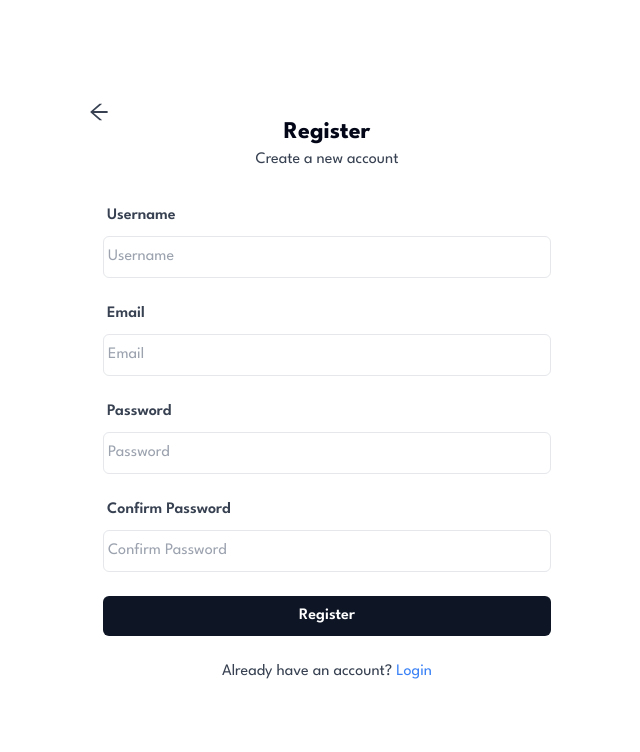
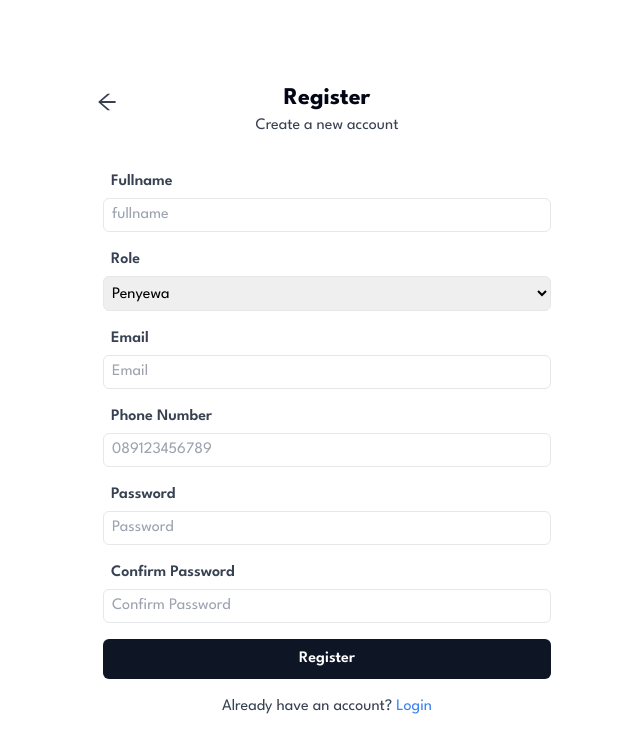
Before and after one commit to GamelabAhmad/Project26-3-RentHouseApp, a React (Vite) app in the folder frontend/: page /register in a window 1280 px wide. Shown: the top 752 px of the page, without its empty margins (313-953 px from the left). Built offline with nearby package versions, Linux system fonts and the light colour scheme.

Commit message:
mennjalankan fitur register dan restyling

```diff
--- a/frontend/src/pages/Register.jsx
+++ b/frontend/src/pages/Register.jsx
@@ -1,13 +1,63 @@
-import React from "react";
-import { NavLink } from "react-router-dom";
+import React, { useState } from "react";
 import { AiOutlineArrowLeft } from "react-icons/ai";
+import { NavLink, useNavigate } from "react-router-dom";
 
 export default function Register() {
+  const [email, setEmail] = useState("");
+  const [password, setPassword] = useState("");
+  const [fullname, setFullname] = useState("");
+  const [nomorTelp, setNomorTelp] = useState("");
+  const [confirmPassword, setConfirmPassword] = useState("");
+  const [role, setRole] = useState("penyewa");
+  const [bankName, setBankName] = useState("");
+  const [accountNumber, setAccountNumber] = useState("");
+  const [error, setError] = useState("");
+  const [passwordError, setPasswordError] = useState("");
+  const [successMessage, setSuccessMessage] = useState("");
+  const navigate = useNavigate();
+
+  async function handleRegister(e) {
+    e.preventDefault();
+    if (password !== confirmPassword) {
+      setPasswordError("Password doesn't match");
+      return;
+    }
+
+    try {
+      const res = await fetch("http://localhost:4000/api/users/register", {
+        method: "POST",
+        headers: {
+          "Content-Type": "application/json",
+        },
+        body: JSON.stringify({
+          email,
+          password,
+          fullname,
+          nomor_telp: nomorTelp,
+          role,
+          nama_bank: role === "pemilik" ? bankName : null,
+          nomor_rekening: role === "pemilik" ? accountNumber : null,
+        }),
+      });
+      if (res.ok) {
+        setSuccessMessage("Registration Successful");
+        setTimeout(() => {
+          navigate("/login");
+        }, 1000);
+      } else {
+        const data = await res.json();
+        setError(data.message || "Failed to register");
+      }
+    } catch (error) {
+      setError(`register failed: ${error.message}`);
+    }
+  }
+  console.log(fullname, email, password, confirmPassword);
   return (
     <div className="flex items-center justify-center min-h-screen bg-white font-spartan">
       <div className="relative bg-white p-8 rounded-lg w-full max-w-md md:max-w-lg">
         <NavLink
-          className="absolute top-4 left-4 text-gray-700 hover:text-gray-900"
+          className="absolute top-10 left-6 text-gray-700 hover:text-gray-900"
           to="/"
         >
           <AiOutlineArrowLeft size={24} />
@@ -16,62 +66,155 @@ export default function Register() {
           <h2 className="text-2xl font-bold text-slate-950">Register</h2>
           <p className="text-gray-700">Create a new account</p>
         </div>
-        <form className="space-y-6">
+        <form className="space-y-4" onSubmit={handleRegister}>
+          {error && <p className="text-red-500 text-lg uppercase">{error}</p>}
+          {successMessage && (
+            <p className="text-green-500 text-lg uppercase">{successMessage}</p>
+          )}
           <div className="form-group">
             <label
-              htmlFor="username"
-              className="block mb-2 text-gray-700 font-semibold ml-1"
+              htmlFor="fullname"
+              className="block mb-1 text-gray-700 font-semibold ml-2"
             >
-              Username
+              Fullname
             </label>
             <input
+              onChange={(e) => setFullname(e.target.value)}
+              value={fullname}
               type="text"
-              id="username"
-              placeholder="Username"
-              className="w-full px-1 py-2 border rounded-md focus:outline-none focus:ring-2 focus:ring-blue-500"
+              id="fullname"
+              placeholder="fullname"
+              className="w-full px-2 py-1 border rounded-md focus:outline-none focus:ring-2 focus:ring-blue-500"
             />
           </div>
           <div className="form-group">
             <label
+              htmlFor="role"
+              className="block mb-1 text-gray-700 font-semibold ml-2"
+            >
+              Role
+            </label>
+            <select
+              id="role"
+              value={role}
+              onChange={(e) => setRole(e.target.value)}
+              className="w-full px-1 py-2 border rounded-md focus:outline-none focus:ring-2 focus:ring-blue-500"
+            >
+              <option value="penyewa" className="p-4">
+                Penyewa
+              </option>
+              <option value="pemilik" className="p-4">
+                Pemilik
+              </option>
+            </select>
+          </div>
+          {role === "pemilik" && (
+            <>
+              <div className="form-group">
+                <label
+                  htmlFor="bank-name"
+                  className="block mb-1 text-gray-700 font-semibold ml-2"
+                >
+                  Nama Bank
+                </label>
+                <select
+                  id="bank-name"
+                  value={bankName}
+                  onChange={(e) => setBankName(e.target.value)}
+                  className="w-full px-1 py-2 border rounded-md focus:outline-none focus:ring-2 focus:ring-blue-500"
+                >
+                  <option>Pilih Bank</option>
+                  <option value="BCA">BCA</option>
+                  <option value="Mandiri">Mandiri</option>
+                  <option value="SEABANK">SEABANK</option>
+                  <option value="BNI">BNI</option>
+                  <option value="BRI">BRI</option>
+                </select>
+              </div>
+              <div className="form-group">
+                <label
+                  htmlFor="nomor-rekening"
+                  className="block mb-1 text-gray-700 font-semibold ml-2"
+                >
+                  Nomor Rekening <span className="text-red-500 text-lg">*</span>
+                </label>
+                <input
+                  onChange={(e) => setAccountNumber(e.target.value)}
+                  value={accountNumber}
+                  type="text"
+                  id="nomor-rekening"
+                  placeholder="Nomor Rekening"
+                  className="w-full px-2 py-1 border rounded-md focus:outline-none focus:ring-2 focus:ring-blue-500"
+                />
+              </div>
+            </>
+          )}
+          <div className="form-group">
+            <label
               htmlFor="email"
-              className="block mb-2 text-gray-700 font-semibold ml-1"
+              className="block mb-1 text-gray-700 font-semibold ml-2"
             >
               Email
             </label>
             <input
+              onChange={(e) => setEmail(e.target.value)}
+              value={email}
               type="email"
               id="email"
               placeholder="Email"
-              className="w-full px-1 py-2 border rounded-md focus:outline-none focus:ring-2 focus:ring-blue-500"
+              className="w-full px-2 py-1 border rounded-md focus:outline-none focus:ring-2 focus:ring-blue-500"
+            />
+          </div>
+          <div className="form-group">
+            <label
+              htmlFor="nomor_telp"
+              className="block mb-1 text-gray-700 font-semibold ml-2"
+            >
+              Phone Number
+            </label>
+            <input
+              onChange={(e) => setNomorTelp(e.target.value)}
+              value={nomorTelp}
+              type="text"
+              id="nomor_telp"
+              placeholder="089123456789"
+              className="w-full px-2 py-1 border rounded-md focus:outline-none focus:ring-2 focus:ring-blue-500"
             />
           </div>
           <div className="form-group">
             <label
               htmlFor="password"
-              className="block mb-2 text-gray-700 font-semibold ml-1"
+              className="block mb-1 text-gray-700 font-semibold ml-2"
             >
               Password
             </label>
             <input
+              onChange={(e) => setPassword(e.target.value)}
+              value={password}
               type="password"
               id="password"
               placeholder="Password"
-              className="w-full px-1 py-2 border rounded-md focus:outline-none focus:ring-2 focus:ring-blue-500"
+              className="w-full px-2 py-1 border rounded-md focus:outline-none focus:ring-2 focus:ring-blue-500"
             />
           </div>
           <div className="form-group">
             <label
               htmlFor="confirm-password"
-              className="block mb-2 text-gray-700 font-semibold ml-1"
+              className="block mb-1 text-gray-700 font-semibold ml-2"
             >
               Confirm Password
             </label>
             <input
+              onChange={(e) => setConfirmPassword(e.target.value)}
+              value={confirmPassword}
               type="password"
               id="confirm-password"
               placeholder="Confirm Password"
-              className="w-full px-1 py-2 border rounded-md focus:outline-none focus:ring-2 focus:ring-blue-500"
+              className="w-full px-2 py-1 border rounded-md focus:outline-none focus:ring-2 focus:ring-blue-500"
             />
+            {passwordError && (
+              <p className="text-red-500 text-sm">{passwordError}</p>
+            )}
           </div>
           <button
             type="submit"
--- a/frontend/src/routers/Index.jsx
+++ b/frontend/src/routers/Index.jsx
@@ -2,8 +2,8 @@ import { createBrowserRouter } from "react-router-dom";
 import App from "../App";
 import ErrorPage from "../components/ErrorPage";
 import Login from "../pages/Login";
+import ProductDetail from "../pages/ProductDetail";
 import Register from "../pages/Register";
-import ProductDetail from "../pages/ProductDetail";
 
 export const router = createBrowserRouter([
   {
```
